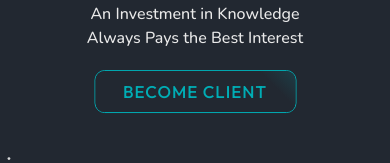
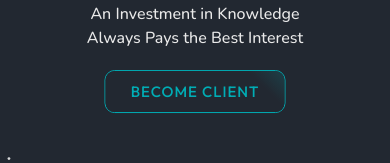
Before and after one commit to RavulaThrinath/my-aap, a React (Create React App) app: page / in a window 390 px wide. Shown: the part 413-576 px from the top of the page. Built offline with nearby package versions, Linux system fonts and the light colour scheme; a web font is replaced by a local one.

Commit message:
landing page

```diff
--- a/src/App.css
+++ b/src/App.css
@@ -308,31 +308,7 @@ B .box {
   }
 }
 
-/* .client-btn {
-  display: flex;
-  justify-content: center;
-  text-align: center;
-  color: var(--textcolor);
-  background: #00ADB5;
-  font-weight: 500;
-  font-family: 'Outfit', sans-serif;
-  border: none;
-  padding: 16px 45px;
-  margin-top: 20px;
-  cursor: pointer;
-  outline: none;
-  text-transform: uppercase;
-  letter-spacing: 1px;
-  transition: all 0.3s ease;
-} */
-
-/* .client-btn:hover {
-  background: #098080;
-  color: var(--textcolor);
-} */
-
 .client-btn {
-
   padding: 16px 32px;
   background-color: transparent;
   border-radius: 10px;
@@ -550,6 +526,17 @@ B .box {
     line-height: 24px;
     margin-top: 7px;
   }
+  .client-btn {
+    padding: 11px 25px;
+    font-size: 15px;
+  }
+  .box {
+    position: absolute;
+    bottom: 50px;
+    left: 50%;
+    transform: translate(-50% -50%);
+    cursor: pointer;
+  }
 }
 
 /*  */
```
